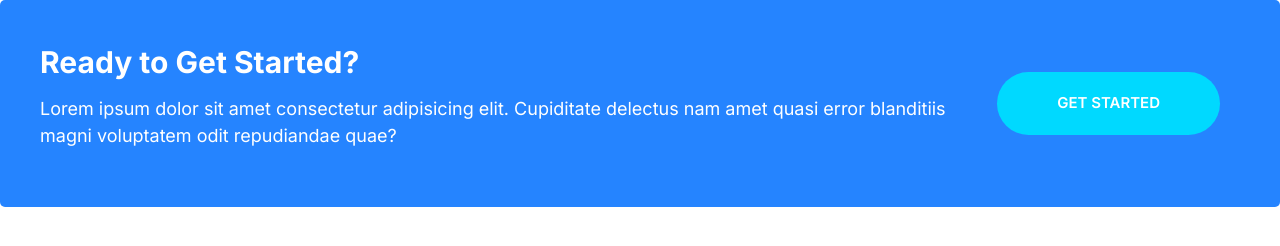
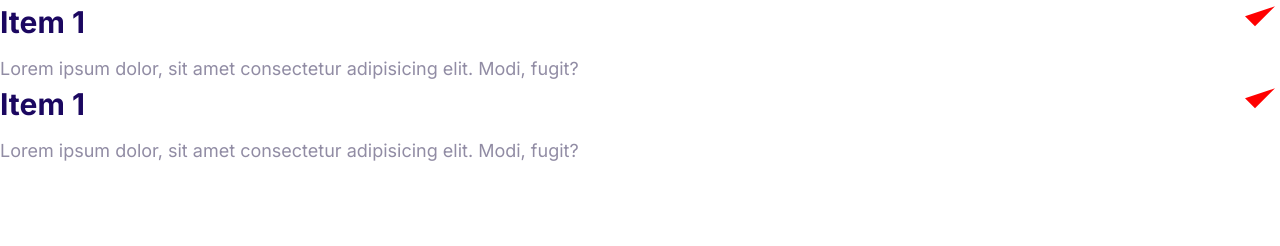
Before and after one commit to mkwkomorowski/moshify_html_and_css_course_exercise, a plain HTML site: page index.html in a window 1280 px wide. Drawn offline with Linux system fonts and the light colour scheme.

Commit message:
Add collapsible component

```diff
--- a/css/styles.css
+++ b/css/styles.css
@@ -171,6 +171,10 @@ a {
 
 .icon--white {
   fill: #fff;
+}
+
+.icon--red {
+  fill: red;
 }
 
 
@@ -528,3 +532,40 @@ a {
     margin: 0 2rem;
   }
 }
+
+/* Collapsibles */
+.collapsible__header {
+  display: flex;
+  justify-content: space-between;
+}
+
+.collapsible__heading {
+  margin-top: 0;
+  font-size: 3rem;
+}
+
+.collapsible__chevron {
+  transform: rotate(-90deg);
+  transition: transform 0.3s;
+}
+
+.collapsible__content {
+  max-height: 0;
+  overflow: hidden;
+  opacity: 0;
+  transition: all .3s;
+}
+
+.collapsible--expanded .collapsible__chevron{
+  transform: rotate(0);
+}
+
+.collapsible--expanded .collapsible__content {
+  display: block;
+}
+
+.collapsible--expanded .collapsible__content {
+  /* display: block; */
+  max-height: 100vh;
+  opacity: 1;
+}
--- a/index.html
+++ b/index.html
@@ -14,18 +14,28 @@
     <link rel="stylesheet" href="css/styles.css" />
   </head>
   <body>
-    <div class="callout callout--primary">
-      <div class="grid grid--1x2">
-        <div class="callout__content">
-          <h2 class="callout__heading">Ready to Get Started?</h2>
-          <p>
-            Lorem ipsum dolor sit amet consectetur adipisicing elit. Cupiditate
-            delectus nam amet quasi error blanditiis magni voluptatem odit
-            repudiandae quae?
-          </p>
-        </div>
-        <a href="#" class="btn btn--secondary btn--stretched">Get Started</a>
+    <div class="collapsible collapsible--expanded">
+      <header class="collapsible__header">
+        <h2 class="collapsible__heading">Item 1</h2>
+          <svg class="icon icon--red collapsible__chevron">
+            <use xlink:href="images/sprite.svg#tick"></use>
+          </svg>
+      </header>
+      <div class="collapsible__content">
+        Lorem ipsum dolor, sit amet consectetur adipisicing elit. Modi, fugit?
       </div>
     </div>
+    <div class="collapsible collapsible--expanded">
+      <header class="collapsible__header">
+        <h2 class="collapsible__heading">Item 1</h2>
+          <svg class="icon icon--red collapsible__chevron">
+            <use xlink:href="images/sprite.svg#tick"></use>
+          </svg>
+      </header>
+      <div class="collapsible__content">
+        Lorem ipsum dolor, sit amet consectetur adipisicing elit. Modi, fugit?
+      </div>
+    </div>
+    <script src="js/main.js"></script>
   </body>
 </html>
--- /dev/null
+++ b/js/main.js
@@ -0,0 +1,6 @@
+const collapsibles = document.querySelectorAll(".collapsible");
+collapsibles.forEach((item) =>
+  item.addEventListener("click", function () {
+    this.classList.toggle("collapsible--expanded");
+  })
+);
```
Also changed, not shown: components/collapsibles.html (added, +23 -0 lines), images/chevron.svg (added).
